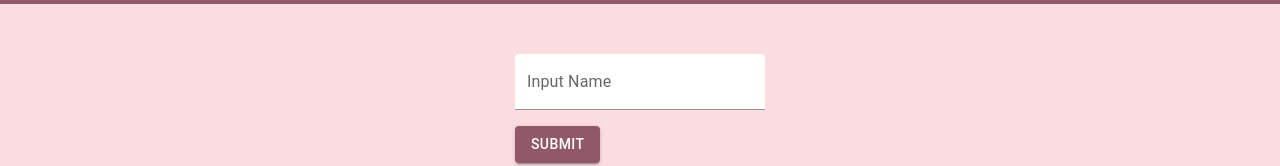
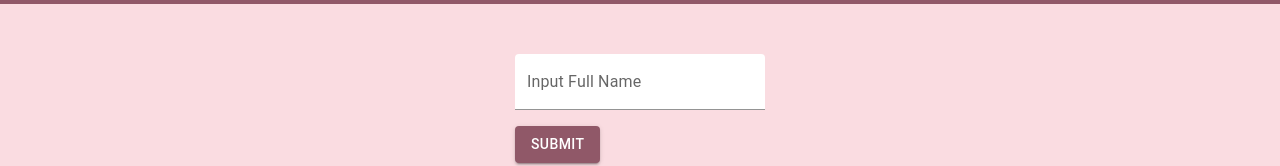
Before and after one commit to yingyingyw/find-table, a React (Create React App) app: page / in a window 1280 px wide. Shown: the part 346-512 px from the top of the page. Built offline with nearby package versions, Linux system fonts and the light colour scheme.

Commit message:
Minor fixes

```diff
--- a/public/index.html
+++ b/public/index.html
@@ -24,7 +24,7 @@
       work correctly both with client-side routing and a non-root public URL.
       Learn how to configure a non-root public URL by running `npm run build`.
     -->
-    <title>React App</title>
+    <title>Find Your Table</title>
   </head>
   <body>
     <noscript>You need to enable JavaScript to run this app.</noscript>
--- a/src/App.js
+++ b/src/App.js
@@ -96,7 +96,7 @@ function App() {
               variant="filled"
               className={classes.root}
               id="name"
-              label={wrongName ? "Invalid Name" : "Input Name"}
+              label={wrongName ? "Invalid Name" : "Input Full Name"}
               type="name"
               style={{ width: 250 }}
               value={name}
```
